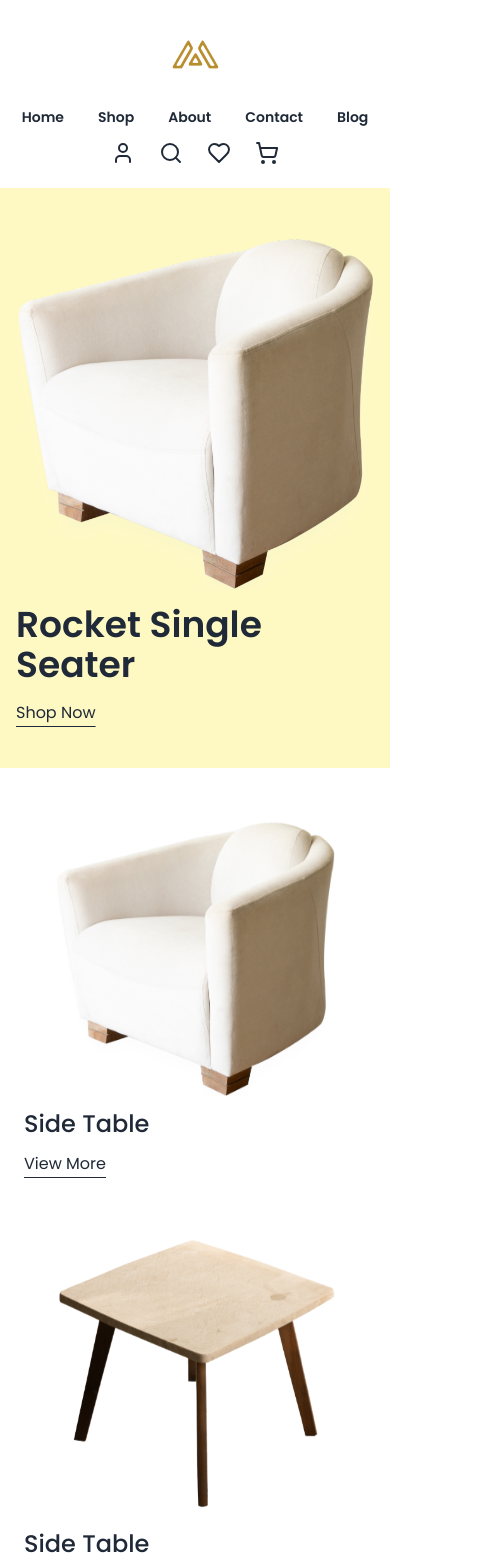
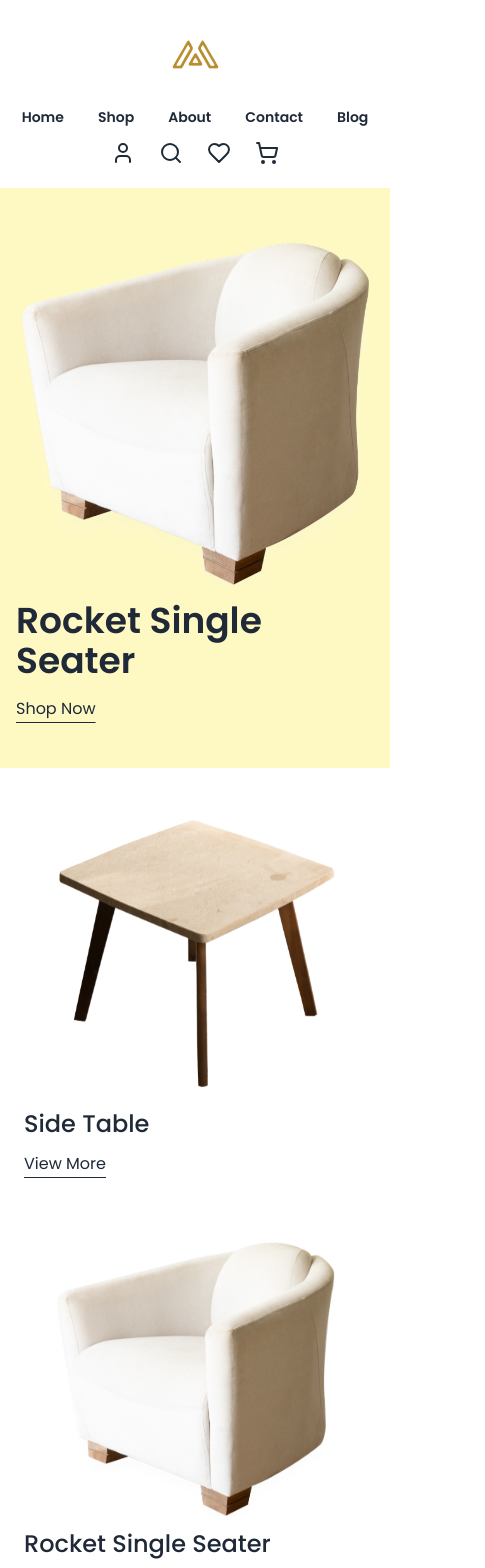
Before and after one commit to SudaisAli27/template-0, a Next.js app: page / in a window 390 px wide. Shown: the top 1568 px of the page, 485 px wide, since content can reach past the window. Built offline with nearby package versions, Linux system fonts and the light colour scheme.

Commit message:
[🛠️] fixed layout issues

```diff
--- a/src/Components/Footer.jsx
+++ b/src/Components/Footer.jsx
@@ -28,8 +28,8 @@ export default function Footer() {
           </div>
           <div className='md:col-span-3 lg:col-span-1 flex flex-col items-start h-full'>
             <h4 className='opacity-60 mb-6'>Newsletter</h4>
-            <div className='flex gap-3 items-end'>
-              <input type="email" placeholder='Enter your Email Address' className='input input-bordered underline underline-offset-8' />
+            <div className='flex flex-col md:flex-row items-center gap-3 md:items-end'>
+              <input type="email" placeholder='Enter your Email Address' className='input border-b border-black underline-offset-8 w-full' />
               <UnderlinedLink text={"SUBSCRIBE"} link={"#"} style={"text-sm"} />
             </div>
           </div>
--- a/src/app/page.jsx
+++ b/src/app/page.jsx
@@ -9,19 +9,19 @@ import React from 'react'
 export default function Page() {
   return (
     <>
-      <section className='p-4 h-[580px] lg:h-screen flex flex-col-reverse lg:flex-row justify-center lg:justify-evenly items-center gap-4 bg-yellow-100' id="hero">
+      <section className='px-4 py-20 h-[580px] lg:h-screen flex flex-col-reverse md:flex-row justify-center lg:justify-evenly items-center gap-4 bg-yellow-100' id="hero">
         <div className='flex flex-col gap-4'>
-          <h2 className='text-4xl font-semibold'>Rocket Single Seater</h2>
+          <h2 className='text-4xl md:text-5xl font-semibold'>Rocket Single Seater</h2>
           <Link className='link underline-offset-8' href={"#"}>Shop Now</Link>
         </div>
         <div className='flex flex-col'>
-          <img className='w-full md:max-w-[480px]' src="/homepage/1.png" alt="image" />
+          <img className='object-contain w-full max-h-[350px] md:max-w-[480px]' src="/homepage/1.png" alt="image" />
         </div>
       </section>
-      <section id="2-prod-feature" className='flex flex-col md:flex-row py-6 gap-3 justify-around'>
+      <section id="2-prod-feature" className='flex flex-col-reverse md:flex-row py-6 gap-3 justify-around'>
         <div className='p-6 flex flex-col gap-3'>
           <img className='mx-auto max-w-[280px] aspect-square object-fill' src="/homepage/1.png" alt="image" />
-          <h4 className='text-2xl font-medium'>Side Table</h4>
+          <h4 className='text-2xl font-medium'>Rocket Single Seater</h4>
           <Link className='link underline-offset-8' href={"#"}>View More</Link>
         </div>
         <div className='p-6 flex flex-col gap-3'>
```
